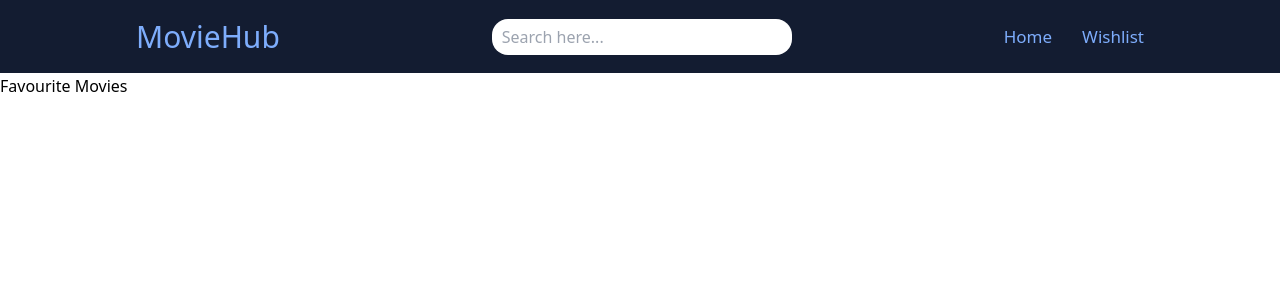
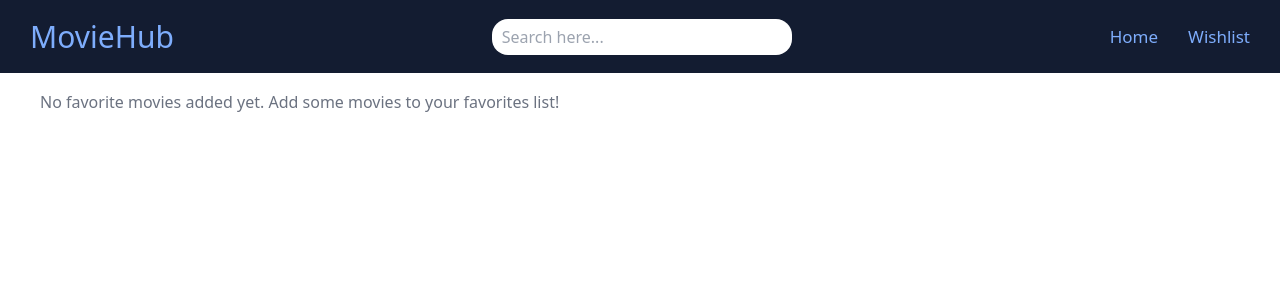
Before and after one commit to Anukeerth-ek/React-Movie-App, a React (Vite) app: page /favourite in a window 1280 px wide. Shown: the top 300 px of the page. Built offline with nearby package versions, Linux system fonts and the light colour scheme.

Commit message:
Wraped UP

```diff
--- a/src/App.tsx
+++ b/src/App.tsx
@@ -1,19 +1,26 @@
-// App.tsx
-import './App.css';
-import { BrowserRouter as Router, Routes, Route } from 'react-router-dom';
-import MoviesList from './components/MoviesList';
-import Navbar from './components/Navbar';
-import FavoriteMoviesList from './components/FavoriteMoviesList';
+import "./App.css";
+import { BrowserRouter as Router, Routes, Route } from "react-router-dom";
+import MoviesList from "./components/MoviesList";
+import Navbar from "./components/Navbar";
 
+const FavoriteMoviesList = lazy(() => import("./components/FavoriteMoviesList"));
+import  { lazy, Suspense } from "react";
 function App() {
      return (
           <Router>
                <div>
                     <Navbar />
-        <div className='bg-white'>
+                    <div className="bg-white">
                          <Routes>
                               <Route path="/" element={<MoviesList />} />
-            <Route path="/favourite" element={<FavoriteMoviesList />} />
+                              <Route
+                                   path="/favourite"
+                                   element={
+                                        <Suspense fallback={<div>Loading...</div>}>
+                                             <FavoriteMoviesList />
+                                        </Suspense>
+                                   }
+                              />
                          </Routes>
                     </div>
                </div>
--- a/src/components/FavoriteMoviesList.tsx
+++ b/src/components/FavoriteMoviesList.tsx
@@ -1,23 +1,45 @@
-// FavoriteMoviesList.tsx
-import React from 'react';
-import { useSelector } from 'react-redux';
-import { RootState } from '../types/types';
+import React from "react";
+import { useSelector } from "react-redux";
+import { RootState } from "../types/types";
 
 const FavoriteMoviesList: React.FC = () => {
      const favoriteMovies = useSelector((state: RootState) => state.movies.favoriteMovies);
 
+     // Sort favoriteMovies array based on the timestamp property
+     const sortedFavoriteMovies = favoriteMovies.slice().sort((a, b) => {
+          const timestampA = a.timestamp !== undefined ? a.timestamp : Number.MIN_SAFE_INTEGER;
+          const timestampB = b.timestamp !== undefined ? b.timestamp : Number.MIN_SAFE_INTEGER;
+          return timestampB - timestampA;
+     });
+
      return (
-    <div>
-      <h2>Favourite Movies</h2>
-      <div className="grid grid-cols-3 gap-4">
-        {favoriteMovies.map((movie) => (
-          <div key={movie.id} className="flex flex-col items-center">
-            <img src={movie.image} alt={movie.movie} className="w-full h-[190px] object-fill hover:bg-black-60" />
-            <h3 className="text-lg">{movie.movie}</h3>
-            <p>Rating: <span>{movie.rating}</span></p>
+          <div className="px-10 pt-4">
+               {sortedFavoriteMovies.length === 0 ? (
+                    <div className="text-gray-500">
+                         No favorite movies added yet. Add some movies to your favorites list!
+                    </div>
+               ) : (
+                    <>
+                         <h2 className="text-2xl">Favourite Movies</h2>
+                         <div className=" flex flex-row ">
+                              {sortedFavoriteMovies.map((movie) => (
+                                   <div
+                                        key={movie.id}
+                                        className="flex flex-col items-center w-[280px]  border   cursor-pointer mt-3 mr-3 p-2 bg-[#131c31]"
+                                   >
+                                        <img src={movie.image} className="w-full h-[190px] object-fill hover:bg-black-60" />
+                                        <div className="flex justify-between items-center ">
+                                             <h3 className="text-lg mr-4 text-white">{movie.movie}</h3>
+
+                                             <p className="text-white">
+                                                  Rating: <span className="text-[#7eadfc]">{movie.rating}</span>
+                                             </p>
+                                        </div>
                                    </div>
                               ))}
                          </div>
+                    </>
+               )}
           </div>
      );
 };
--- a/src/components/MovieCard.tsx
+++ b/src/components/MovieCard.tsx
@@ -1,36 +1,60 @@
-// MovieCard.tsx
-import React, { useState } from 'react';
-import { useDispatch } from 'react-redux';
+import React, { useState, useEffect } from 'react';
+import { useDispatch, useSelector } from 'react-redux';
 import { addFavoriteMovie, removeFavoriteMovie } from '../features/movies/moviesSlice';
 import { Movie } from '../types/types';
 import { MdFavoriteBorder, MdFavorite } from "react-icons/md";
-import firstImage from '../assets/images/dark_knight.jpg'
+import firstImage from '../assets/images/dark_knight.jpg';
+import { RootState } from '../types/types';
+
 interface MovieCardProps {
   movieItem: Movie;
 }
 
 const MovieCard: React.FC<MovieCardProps> = ({ movieItem }) => {
   const dispatch = useDispatch();
-  const [favBtn, setFavBtn] = useState<boolean>(false);
+
+  // Check if the movie is already in the favorites
+  const favoriteMovies = useSelector((state: RootState) => state.movies.favoriteMovies);
+  const isAlreadyFavorite = favoriteMovies.some(movie => movie.id === movieItem.id);
+
+  const [isFavorite, setIsFavorite] = useState<boolean>(isAlreadyFavorite);
 
   const handleFavoriteToggle = (e: React.MouseEvent) => {
     e.stopPropagation();
-    if (favBtn) {
+    if (isFavorite) {
       dispatch(removeFavoriteMovie(movieItem.id));
     } else {
       dispatch(addFavoriteMovie(movieItem.id));
     }
-    setFavBtn(!favBtn);
+    setIsFavorite(!isFavorite);
   };
+
+  // Detect when the user has scrolled to the bottom of the page
+  useEffect(() => {
+    const handleScroll = () => {
+      if (
+        window.innerHeight + document.documentElement.scrollTop ===
+        document.documentElement.offsetHeight
+      ) {
+        // Load more movies here
+        console.log('Reached the bottom of the page!');
+      }
+    };
+
+    window.addEventListener('scroll', handleScroll);
+    return () => {
+      window.removeEventListener('scroll', handleScroll);
+    };
+  }, []);
 
   return (
     <div className="border w-[280px] cursor-pointer mt-3 mr-3 p-2 relative bg-[#131c31]" onClick={() => window.location.href = movieItem.imdb_url}>
       <div className='w-[260px] relative hover:opacity-50'>
         <button
-          className={`absolute text-red-600 text-2xl right-1 top-1 p-1 transition-opacity duration-300 rounded-lg bg-gray-200 hover:text-red-600 ${favBtn ? 'opacity-100' : 'opacity-0'}`}
+          className={`absolute text-red-600 text-2xl right-1 top-1 p-1 transition-opacity duration-300 rounded-lg bg-gray-200 hover:text-red-600 ${isFavorite ? 'opacity-100' : 'opacity-0'}`}
           onClick={handleFavoriteToggle}
         >
-          {favBtn ? <MdFavorite/> : <MdFavoriteBorder/>}
+          {isFavorite ? <MdFavorite/> : <MdFavoriteBorder/>}
         </button>
         <img src={firstImage} alt={movieItem.movie} className='w-full h-[190px] object-fill hover:bg-black-60' />
       </div>
--- a/src/components/MoviesList.tsx
+++ b/src/components/MoviesList.tsx
@@ -24,7 +24,7 @@ const MoviesList: React.FC = () => {
   }
 
   return (
-    <div className='px-[10px] md:px-[175px] py-5 w-[100%] '>
+    <div className='px-[50px] md:px-[90px] lg:px-[175px] py-5 w-[100%] '>
       <div className='flex justify-between'>
         <h2 className='text-2xl font-semibold'>All Movies</h2>
         <IoMdArrowDropdownCircle className='text-2xl hover:translate-y-2 duration-300'/>
--- a/src/components/Navbar.tsx
+++ b/src/components/Navbar.tsx
@@ -1,20 +1,53 @@
-// Navbar.tsx
-import { Link } from 'react-router-dom';
+import  { useState } from 'react';
+import { NavLink, Link } from 'react-router-dom';
+import { GiHamburgerMenu } from "react-icons/gi";
+import { RxCross1 } from 'react-icons/rx';
 
 const Navbar = () => {
+  const [isMenuOpen, setIsMenuOpen] = useState(false);
+
+  const toggleMenu = () => {
+    setIsMenuOpen(!isMenuOpen);
+  };
+
+  const navItems = [
+    { path: "/", link: "Home" },
+    { path: "/favourite", link: "Wishlist" },
+
+  ];
+
   return (
     <div className="bg-[#131c31] text-[#7eadfc] px-[10px] md:px-[30px] py-[14px] mb-[1px] ">
-      <div className="flex flex-wrap justify-around items-center ">
+      <div className="flex flex-wrap justify-between items-center">
         <h2 className="text-[18px] md:text-[30px]">MovieHub</h2>
         <div className="w-[150px] md:w-[300px] ">
           <input className="w-[100%] py-[6px] px-[10px] rounded-2xl" placeholder="Search here..." />
         </div>
-        <div className="flex justify-between">
-          <ul className="hidden md:flex text-[17px] cursor-pointer">
-            <li><Link to="/">Home</Link></li>
-            <li className="ml-[30px]"><Link to="/favourite">Wishlist</Link></li>
-          </ul>
+        <div className="md:hidden">
+          {isMenuOpen ? (
+            <RxCross1 className="text-3xl cursor-pointer" onClick={toggleMenu} />
+          ) : (
+            <GiHamburgerMenu className="text-3xl cursor-pointer" onClick={toggleMenu} />
+          )}
         </div>
+        {/* Render the mobile menu */}
+        <ul className={`bg-white z-50 md:hidden gap-12 text-lg block space-y-4 px-5 py-6 mt-24 ${
+          isMenuOpen ? "fixed -top-8 left-0 w-full transition-all ease-out duration-150" : "hidden"
+        }`}>
+          {navItems.map(({ path, link }) => (
+            <li key={link}>
+              <NavLink onClick={toggleMenu} to={path}>
+                {" "}
+                {link}
+              </NavLink>
+            </li>
+          ))}
+        </ul>
+        {/* Render the desktop menu */}
+        <ul className="hidden md:flex text-[17px] cursor-pointer">
+          <li><Link to="/">Home</Link></li>
+          <li className="ml-[30px]"><Link to="/favourite">Wishlist</Link></li>
+        </ul>
       </div>
     </div>
   );
--- a/src/features/movies/moviesAPI.tsx
+++ b/src/features/movies/moviesAPI.tsx
@@ -1,4 +1,4 @@
-// api.ts
+
 import axios from 'axios';
 
 const apiUrl = 'https://dummyapi.online/api/movies';
--- a/src/features/movies/moviesSlice.tsx
+++ b/src/features/movies/moviesSlice.tsx
@@ -1,11 +1,16 @@
-// moviesSlice.ts
+
+
 import { createSlice, createAsyncThunk } from '@reduxjs/toolkit';
 import { Movie } from '../../types/types';
-import { fetchMoviesFromAPI } from './moviesAPI'; // Update this path if necessary
+import { fetchMoviesFromAPI } from './moviesAPI';
+
+interface FavoriteMovie extends Movie {
+  timestamp: number;
+}
 
 export interface MoviesState {
   movies: Movie[];
-  favoriteMovies: Movie[];
+  favoriteMovies: FavoriteMovie[];
   status: 'idle' | 'loading' | 'succeeded' | 'failed';
   error: string | null;
 }
@@ -28,8 +33,10 @@ const moviesSlice = createSlice({
   reducers: {
     addFavoriteMovie: (state, action) => {
       const movie = state.movies.find(movie => movie.id === action.payload);
-      if (movie && !state.favoriteMovies.includes(movie)) {
-        state.favoriteMovies.push(movie);
+      if (movie && !state.favoriteMovies.some(favMovie => favMovie.id === movie.id)) {
+        // Add timestamp property to the movie before adding to favorites
+        const movieWithTimestamp = { ...movie, timestamp: Date.now() };
+        state.favoriteMovies.push(movieWithTimestamp);
       }
     },
     removeFavoriteMovie: (state, action) => {
--- a/src/types/types.ts
+++ b/src/types/types.ts
@@ -1,10 +1,11 @@
-// types.ts
+
 export interface Movie {
   id: string | number;
   movie: string;
   rating: number;
   image: string;
   imdb_url: string;
+  timestamp?: number;
 }
 
 export interface RootState {
--- a/src/utils/importImages.ts
+++ /dev/null
@@ -1,14 +0,0 @@
-// src/utils/importImages.ts
-const images = import.meta.glob('../assets/images/*.{jpg,png}', { eager: true });
-
-const getImagePath = (relativePath: string): string | undefined => {
-  const path = `../assets/${relativePath}`;
-  console.log(`Resolving path: ${path}`);  // Debugging log
-  const resolvedPath = images[path] as string | undefined;
-  if (!resolvedPath) {
-    console.error(`Image not found for path: ${path}`);  // Error log
-  }
-  return resolvedPath;
-};
-
-export default getImagePath;
```
Lines whose indentation alone changed are shown as unchanged.
